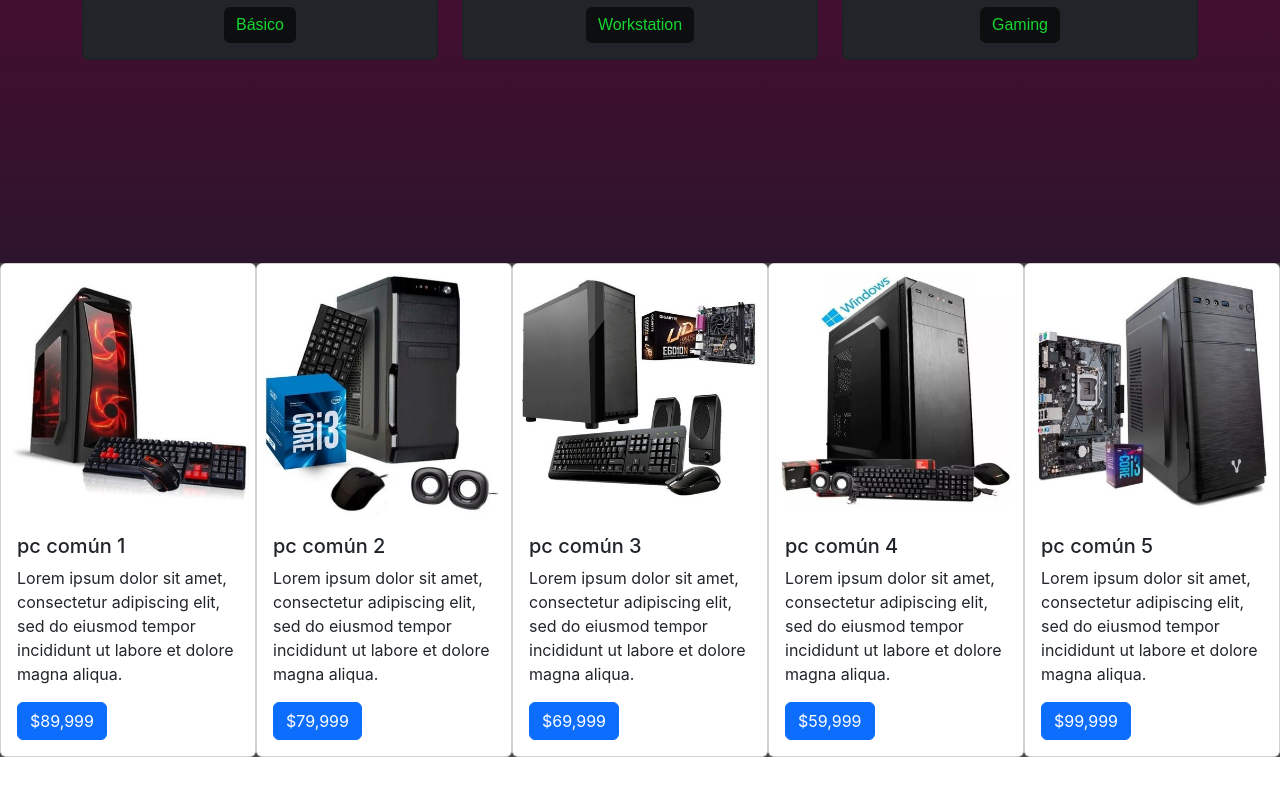
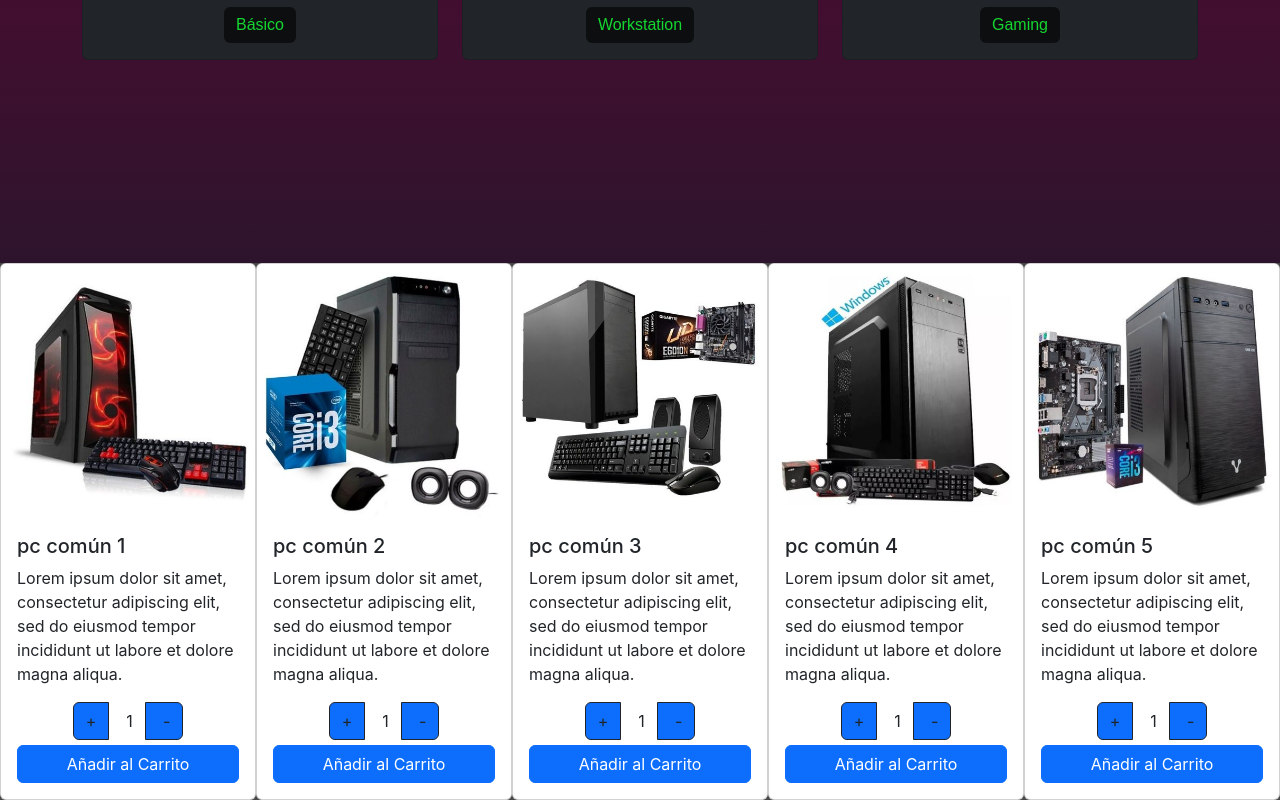
Before and after one commit to SantiagoGauto/MrHardware, a React (Create React App) app: page / in a window 1280 px wide. Shown: the part 537-1337 px from the top of the page. Before the commit the page ends 1294 px from the top, so only its background shows below. Built offline with nearby package versions, Linux system fonts and the light colour scheme; the HTML template or start-up script is replaced by a standard one.

Commit message:
Contador con botón

```diff
--- a/package.json
+++ b/package.json
@@ -3,6 +3,9 @@
   "version": "0.1.0",
   "private": true,
   "dependencies": {
+    "@emotion/react": "^11.10.4",
+    "@emotion/styled": "^11.10.4",
+    "@mui/material": "^5.10.3",
     "@testing-library/jest-dom": "^5.16.5",
     "@testing-library/react": "^13.3.0",
     "@testing-library/user-event": "^13.5.0",
--- a/src/App.js
+++ b/src/App.js
@@ -2,12 +2,7 @@ import './App.css';
 import ItemListContainer from './components/ItemListContainer';
 import Cards from './components/Cards';
 import NavBar from './components/Navbar';
-
-import PcComun1 from './pc-comunes/PcComun1.jpg'
-import PcComun2 from './pc-comunes/PcComun2.jpg'
-import PcComun3 from './pc-comunes/PcComun3.jpg'
-import PcComun4 from './pc-comunes/PcComun4.jpg'
-import PcComun5 from './pc-comunes/PcComun5.jpg'
+import data from './components/data'
 
 const App = () => {
   return (
@@ -17,11 +12,16 @@ const App = () => {
       <Cards />
     </div>
     <div className="fondo-menu col d-flex justify-content-center">
-    <ItemListContainer img={PcComun1} carta="pc común 1" descripción="Lorem ipsum dolor sit amet, consectetur adipiscing elit, sed do eiusmod tempor incididunt ut labore et dolore magna aliqua." precio="$89,999"/>
-    <ItemListContainer img={PcComun2} carta="pc común 2" descripción="Lorem ipsum dolor sit amet, consectetur adipiscing elit, sed do eiusmod tempor incididunt ut labore et dolore magna aliqua." precio="$79,999"/>
-    <ItemListContainer img={PcComun3} carta="pc común 3" descripción="Lorem ipsum dolor sit amet, consectetur adipiscing elit, sed do eiusmod tempor incididunt ut labore et dolore magna aliqua." precio="$69,999"/>
-    <ItemListContainer img={PcComun4} carta="pc común 4" descripción="Lorem ipsum dolor sit amet, consectetur adipiscing elit, sed do eiusmod tempor incididunt ut labore et dolore magna aliqua." precio="$59,999"/>
-    <ItemListContainer img={PcComun5} carta="pc común 5" descripción="Lorem ipsum dolor sit amet, consectetur adipiscing elit, sed do eiusmod tempor incididunt ut labore et dolore magna aliqua." precio="$99,999"/>
+      {
+        data.map(item => (
+          <ItemListContainer
+          img={item.img}
+          carta={item.carta}
+          descripción={item.descripción}
+          precio={item.precio}
+          />
+        ))
+      }
     </div>
     </>
   );
--- /dev/null
+++ b/src/components/ItemCount.js
@@ -0,0 +1,29 @@
+import { React, useState } from 'react'
+
+import "../css/card-menu.css";
+
+const ItemCount = () => {
+    const [counter, setCounter] = useState(1);
+
+  //increase counter
+    const increase = () => {
+    setCounter(count => count + 1);
+    };
+
+  //decrease counter
+    const decrease = () => {
+    setCounter(count => count - 1);
+    };
+
+    return (
+        <div className="counter">
+            <div className="btn__container btn-group btn-group-toggle">
+                <button className="control__btn btn btn-primary btn btn-outline-dark" type="button" onClick={increase}> + </button>
+                <span className="counter__output btn">{counter}</span>
+                <button className="control__btn btn btn-primary btn btn-outline-dark" type="button" onClick={decrease}> - </button>
+            </div>
+        </div>
+    );
+}
+
+export default ItemCount;
--- a/src/components/ItemListContainer.js
+++ b/src/components/ItemListContainer.js
@@ -1,4 +1,5 @@
 import "../css/card-menu.css";
+import ItemCount from "./ItemCount";
 
 const ItemListContainer = (props) => {
     return (
@@ -6,8 +7,9 @@ const ItemListContainer = (props) => {
                         <img src={props.img} className="card-img-top" alt="..." />
                             <div className="card-body">
                                 <h5 className="card-title">{props.carta}</h5>
-                                <p classNameName="card-text">{props.descripción}</p>
-                                <a href="#" className="btn btn-primary">{props.precio}</a>
+                                <p className="card-text">{props.descripción}</p>
+                                <ItemCount />
+                                <a href="#" className="btn btn-primary botón-precio">{props.precio}</a>
                             </div>
                     </div>
     )
--- /dev/null
+++ b/src/components/data.js
@@ -0,0 +1,40 @@
+import PcComun1 from '../pc-comunes/PcComun1.jpg';
+import PcComun2 from '../pc-comunes/PcComun2.jpg';
+import PcComun3 from '../pc-comunes/PcComun3.jpg';
+import PcComun4 from '../pc-comunes/PcComun4.jpg';
+import PcComun5 from '../pc-comunes/PcComun5.jpg';
+
+const data = [
+    {
+        img:PcComun1,
+        carta: "pc común 1",
+        descripción: "Lorem ipsum dolor sit amet, consectetur adipiscing elit, sed do eiusmod tempor incididunt ut labore et dolore magna aliqua.",
+        precio: "Añadir al Carrito"
+    },
+    {
+        img:PcComun2,
+        carta: "pc común 2",
+        descripción: "Lorem ipsum dolor sit amet, consectetur adipiscing elit, sed do eiusmod tempor incididunt ut labore et dolore magna aliqua.",
+        precio: "Añadir al Carrito"
+    },
+    {
+        img:PcComun3,
+        carta: "pc común 3",
+        descripción: "Lorem ipsum dolor sit amet, consectetur adipiscing elit, sed do eiusmod tempor incididunt ut labore et dolore magna aliqua.",
+        precio: "Añadir al Carrito"
+    },
+    {
+        img:PcComun4,
+        carta: "pc común 4",
+        descripción: "Lorem ipsum dolor sit amet, consectetur adipiscing elit, sed do eiusmod tempor incididunt ut labore et dolore magna aliqua.",
+        precio: "Añadir al Carrito"
+    },
+    {
+        img:PcComun5,
+        carta: "pc común 5",
+        descripción: "Lorem ipsum dolor sit amet, consectetur adipiscing elit, sed do eiusmod tempor incididunt ut labore et dolore magna aliqua.",
+        precio: "Añadir al Carrito"
+    }
+]
+
+export default data;
--- a/src/css/card-menu.css
+++ b/src/css/card-menu.css
@@ -1,3 +1,24 @@
 .card-menu {
     width: 18rem;
 }
+
+.counter {
+    display: flex;
+    flex-wrap: wrap;
+    justify-content: center;
+    margin: 5px !important;
+}
+
+.botón-precio {
+    display: flex;
+    flex-wrap: wrap;
+    justify-content: center;
+}
+
+.btn-group > .btn:nth-child(n+3), .btn-group > :not(.btn-check) + .btn, .btn-group > .btn-group:not(:first-child) > .btn {
+    padding-left: 17px;
+}
+
+button:not(:disabled), [type=button]:not(:disabled), [type=reset]:not(:disabled), [type=submit]:not(:disabled) {
+    margin: 0px;
+}
```
Also changed, not shown: 1 other file (tests, documents, lock files or other folders).
